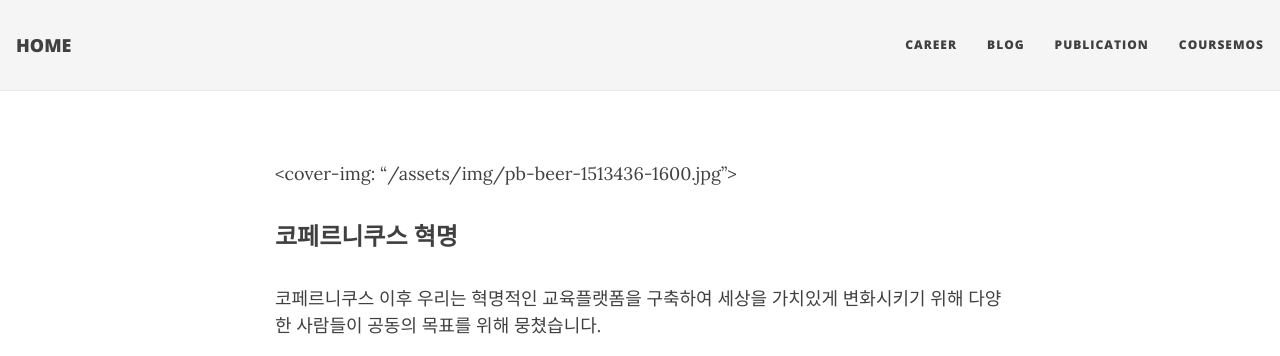
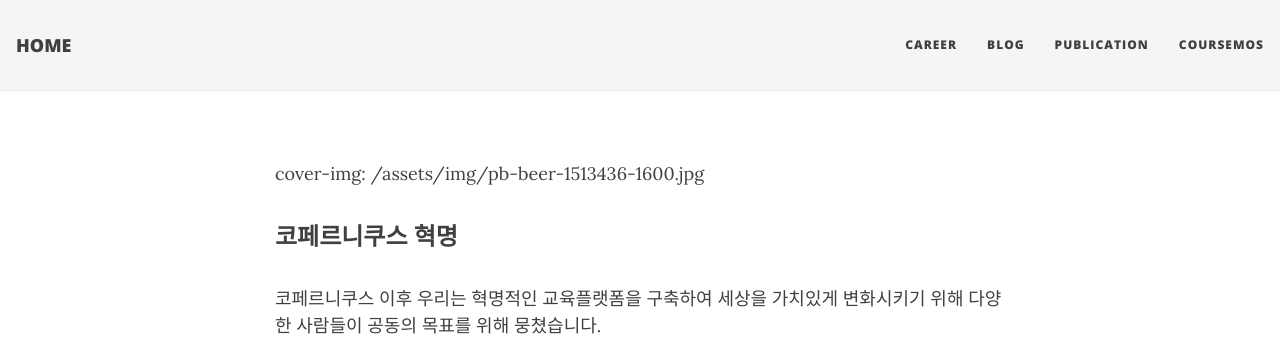
Before and after one commit to techubion/techubion.github.io-backup, a Jekyll site: the page built from index.md, in a window 1280 px wide. Shown: the top 356 px of the page. Built offline with Jekyll 4.4.1, drawn with Linux system fonts in a browser that asks for light colours; nearby versions of some CDN libraries; our own code applies the rules of GitHub Pages for plain Markdown files.

Commit message:
Update index.md

```diff
--- a/index.md
+++ b/index.md
@@ -1,5 +1,5 @@
 
-<cover-img: "/assets/img/pb-beer-1513436-1600.jpg">
+cover-img: /assets/img/pb-beer-1513436-1600.jpg
 ### 코페르니쿠스 혁명
 
 코페르니쿠스 이후 우리는 혁명적인 교육플랫폼을 구축하여 세상을 가치있게 변화시키기 위해 다양한 사람들이 공동의 목표를 위해 뭉쳤습니다.
```
